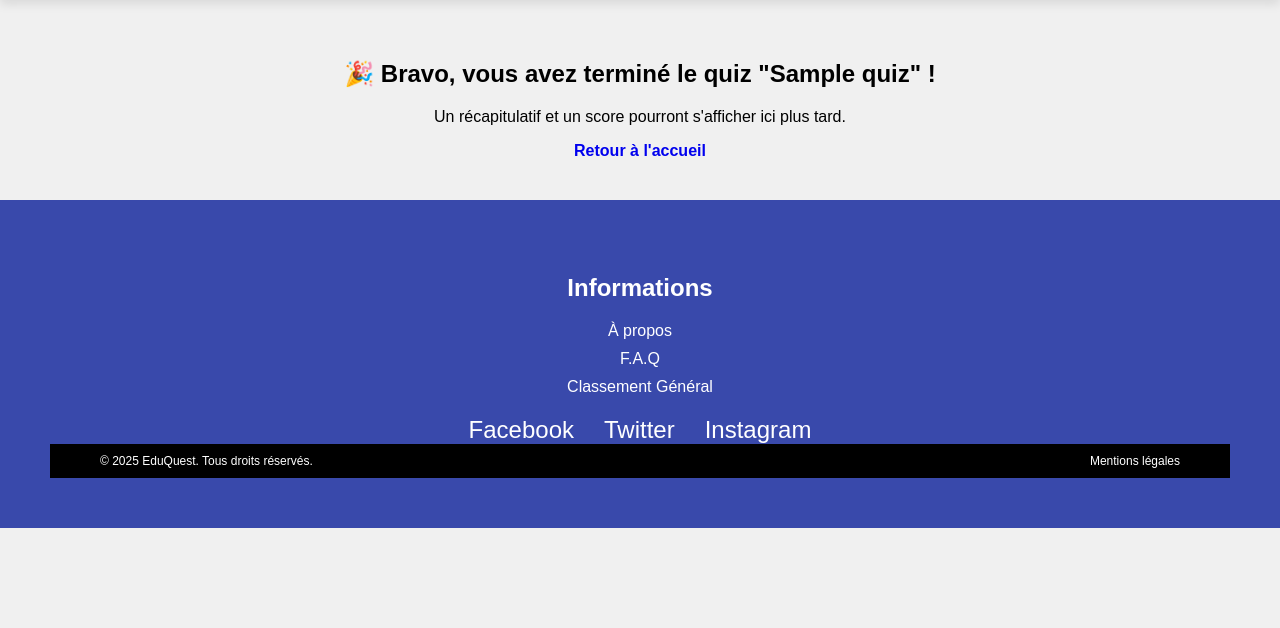
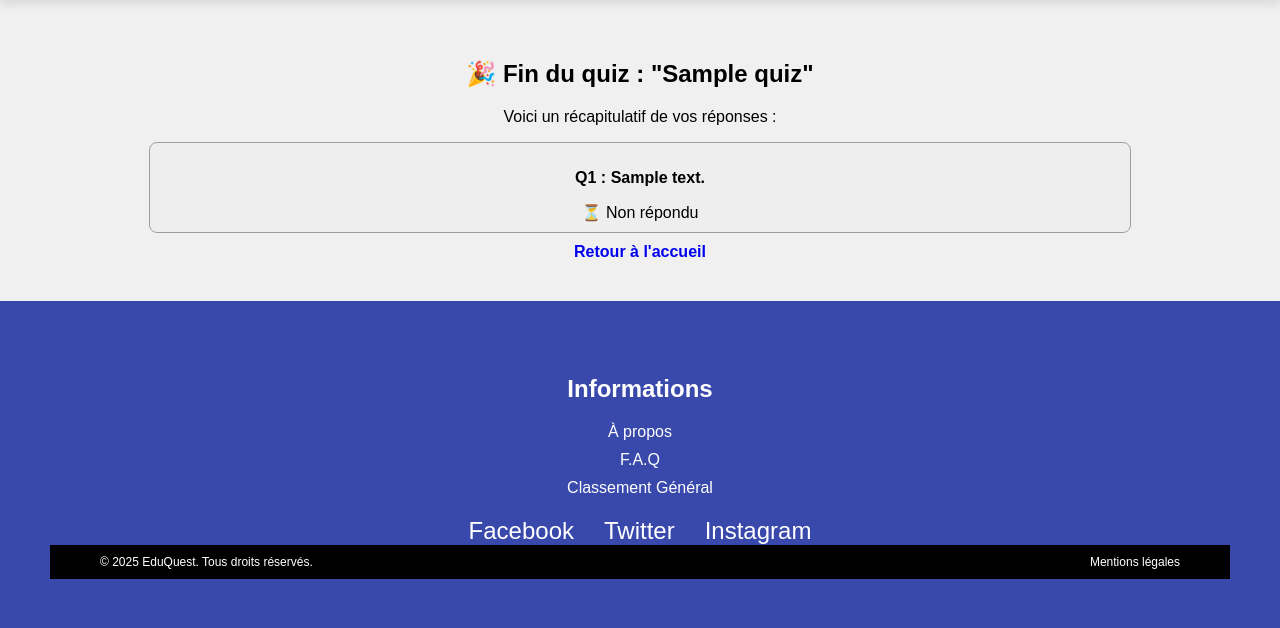
Before and after one commit to Nazim6702/EduQuest, a Symfony app: template templates/play_quiz/results.html.twig in a window 1280 px wide. Shown: the part 117-745 px from the top of the page. Run offline with Twig, Linux system fonts and the light colour scheme; the template is opened without the code that fills it: most values are stand-ins (such as "Sample title", 1, 10 or a date in 2020); some libraries are stand-ins or nearby versions.

Commit message:
quiz fini

```diff
--- a/templates/play_quiz/results.html.twig
+++ b/templates/play_quiz/results.html.twig
@@ -1,9 +1,49 @@
 {% extends 'base.html.twig' %}
 {% block title %}Résultat du Quiz{% endblock %}
+
 {% block body %}
     <section class="result-summary" style="text-align:center; padding:40px;">
-        <h1>🎉 Bravo, vous avez terminé le quiz "{{ quiz.title }}" !</h1>
-        <p>Un récapitulatif et un score pourront s'afficher ici plus tard.</p>
+        <h1>🎉 Fin du quiz : "{{ quiz.title }}"</h1>
+        <p>Voici un récapitulatif de vos réponses :</p>
+
+        <div class="recap">
+            {% for question in quiz.questions %}
+                {% set status = app.session.get('quiz_progress_' ~ quiz.id)[question.id] ?? 'pending' %}
+                <div class="recap-item {{ status }}">
+                    <p><strong>Q{{ loop.index }} : {{ question.texte }}</strong></p>
+                    {% if status == 'correct' %}
+                        ✅ Bonne réponse
+                    {% elseif status == 'wrong' %}
+                        ❌ Mauvaise réponse
+                    {% else %}
+                        ⏳ Non répondu
+                    {% endif %}
+                </div>
+            {% endfor %}
+        </div>
+
         <a href="{{ path('app_home') }}" class="btn">Retour à l'accueil</a>
     </section>
+
+    <style>
+        .recap-item {
+            margin: 10px auto;
+            padding: 10px;
+            border: 1px solid #ccc;
+            width: 80%;
+            border-radius: 8px;
+        }
+        .recap-item.correct {
+            border-color: #4caf50;
+            background: #e8f5e9;
+        }
+        .recap-item.wrong {
+            border-color: #f44336;
+            background: #ffebee;
+        }
+        .recap-item.pending {
+            border-color: #9e9e9e;
+            background: #eeeeee;
+        }
+    </style>
 {% endblock %}
```
Also changed, not shown: src/Controller/PlayQuizController.php (+24 -2 lines), templates/play_quiz/play.html.twig (+30 -0 lines), 1 other file.
